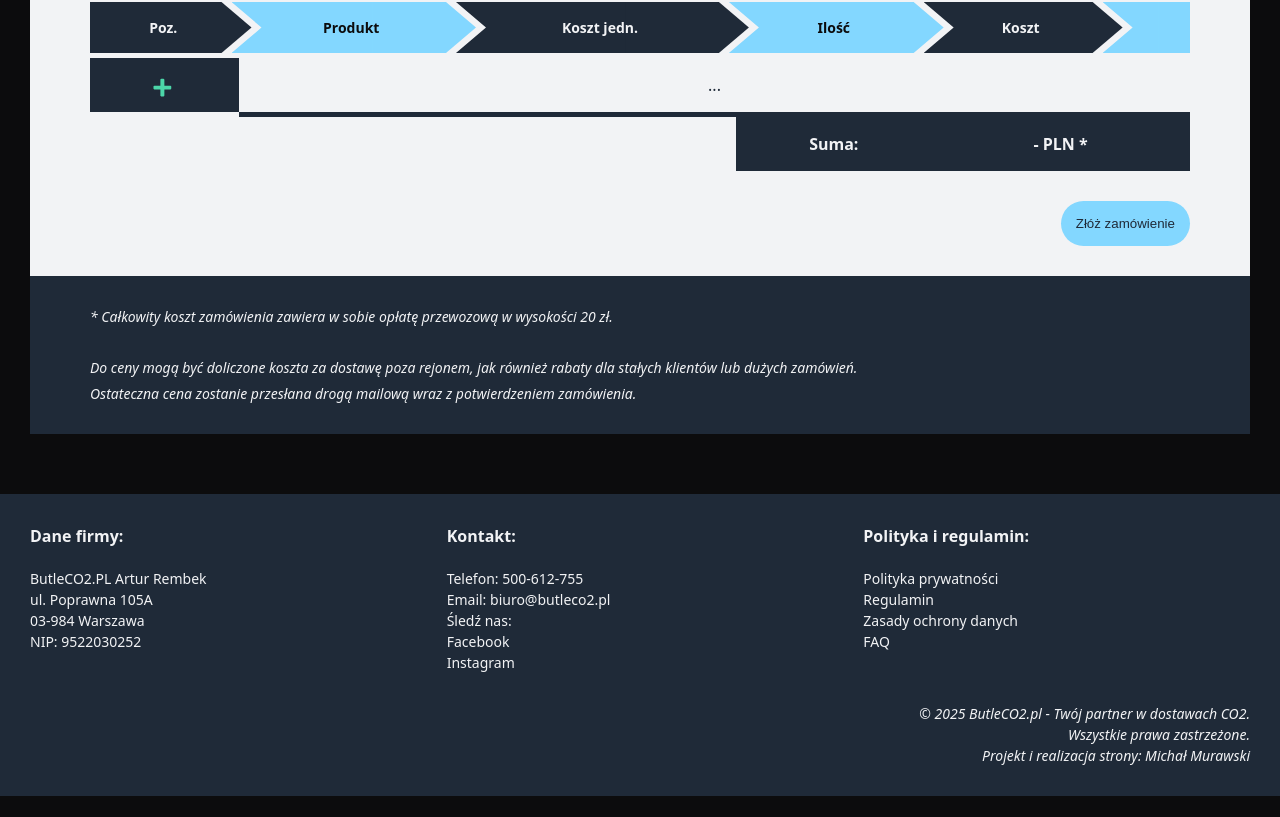
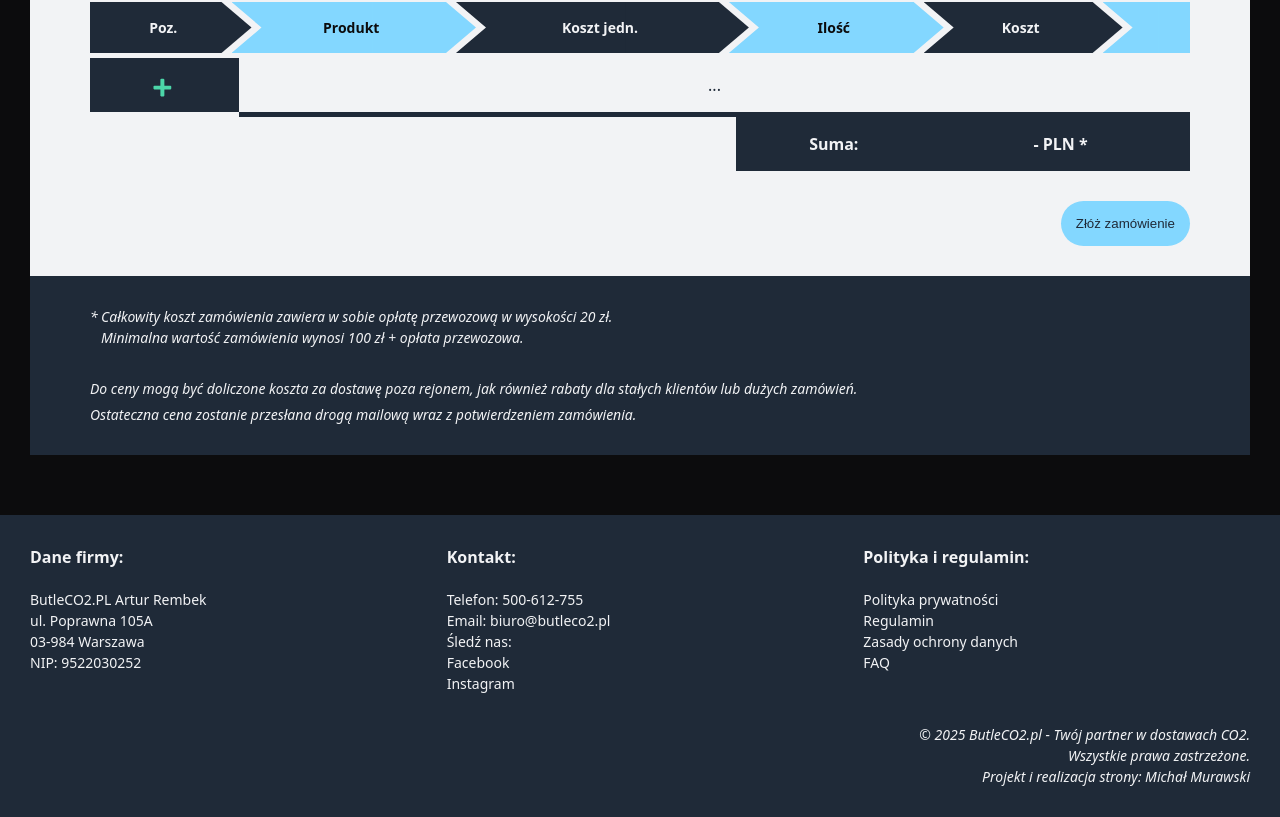
Before and after one commit to AMichalMurawski/butleCO2, a React (Vite) app: page /orders in a window 1280 px wide. Shown: the part 725-1542 px from the top of the page. Before the commit the page ends 1521 px from the top, so only its background shows below. Built offline with nearby package versions, Linux system fonts and the light colour scheme.

Commit message:
correct information about cost

```diff
--- a/src/components/Order/Informations/Informations.styled.ts
+++ b/src/components/Order/Informations/Informations.styled.ts
@@ -9,10 +9,23 @@ export const InformationsWraper = styled.div`
   background-color: ${({ theme }) => theme.color.structural};
 `;
 
-export const Informations = styled(P)`
+interface InformationsProps {
+  $reference?: number;
+}
+
+export const Informations = styled(P) <InformationsProps>`
+  position: relative;
+  padding-left: ${({$reference}) => $reference ? `${$reference * 6 + 5}px` : 0 };
   &:not(:first-of-type) {
     margin-top: 5px;
   }
+
+   &::before {
+      ${({$reference}) => $reference ? `content: "${"*".repeat($reference)}";` : ""}
+      position: absolute;
+      left: 0;
+      top: 0;
+    }
 `;
 
 export const Reference = styled.div`
--- a/src/components/Order/Informations/Informations.tsx
+++ b/src/components/Order/Informations/Informations.tsx
@@ -9,8 +9,8 @@ const OrderForm: React.FC = () => {
   return (
     <InformationsWraper>
       <Reference>
-        <Informations>
-          * Całkowity koszt zamówienia zawiera w sobie opłatę przewozową w wysokości 20 zł.
+        <Informations $reference={1}>
+          Całkowity koszt zamówienia zawiera w sobie opłatę przewozową w wysokości 20 zł.<br />Minimalna wartość zamówienia wynosi 100 zł + opłata przewozowa.
         </Informations>
       </Reference>
       <Informations>
```
